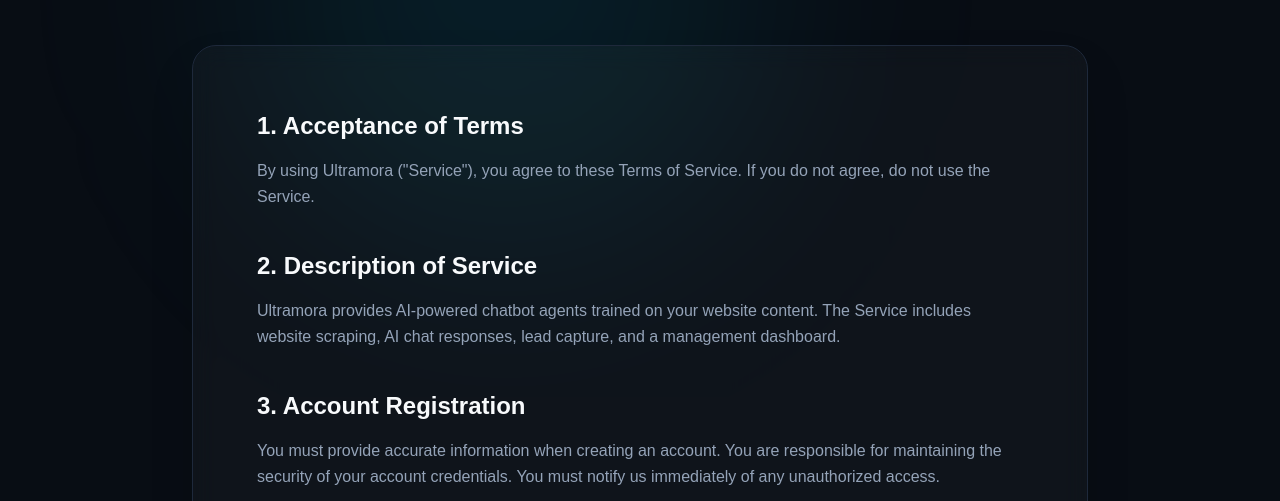
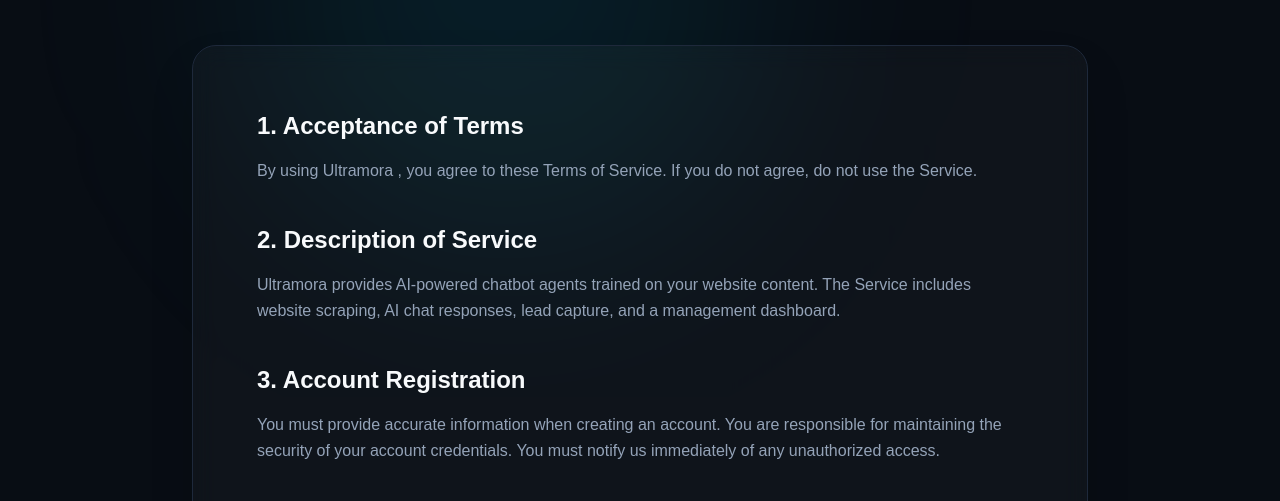
Before and after one commit to abdelhadi12o/chatwidget-app, a website: page public/terms.html in a window 1280 px wide. Shown: the part 284-785 px from the top of the page. Drawn offline with nearby package versions, Linux system fonts and the light colour scheme; no server answers; a script that the page names is missing; a web font is replaced by a local one.

Commit message:
small fixis2

```diff
--- a/public/terms.html
+++ b/public/terms.html
@@ -184,7 +184,7 @@
 
                 <section>
                     <h2 class="font-clash text-2xl font-semibold text-text mb-4">1. Acceptance of Terms</h2>
-                    <p>By using Ultramora ("Service"), you agree to these Terms of Service. If you do not agree, do not use the Service.</p>
+                    <p>By using Ultramora , you agree to these Terms of Service. If you do not agree, do not use the Service.</p>
                 </section>
 
                 <section>
```
